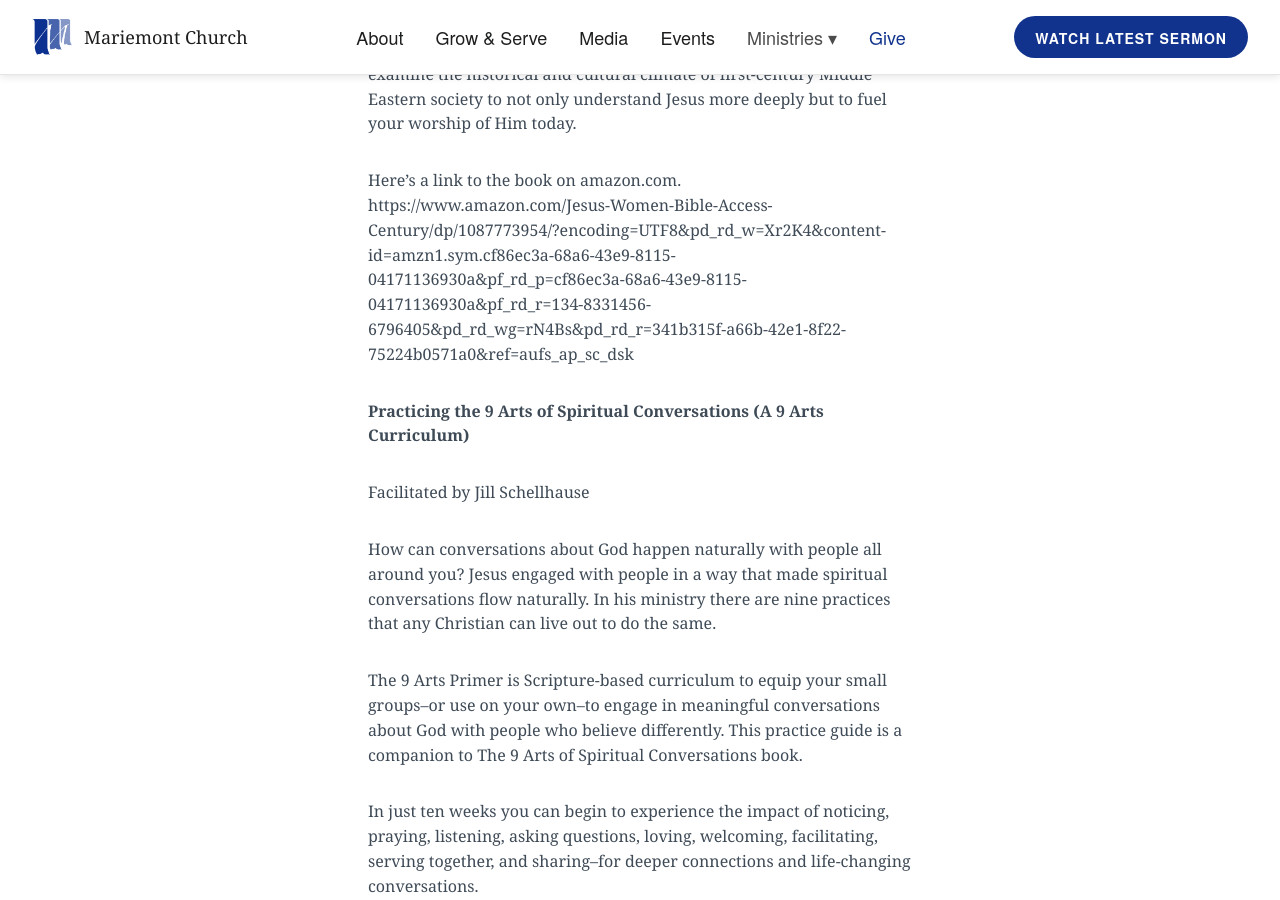
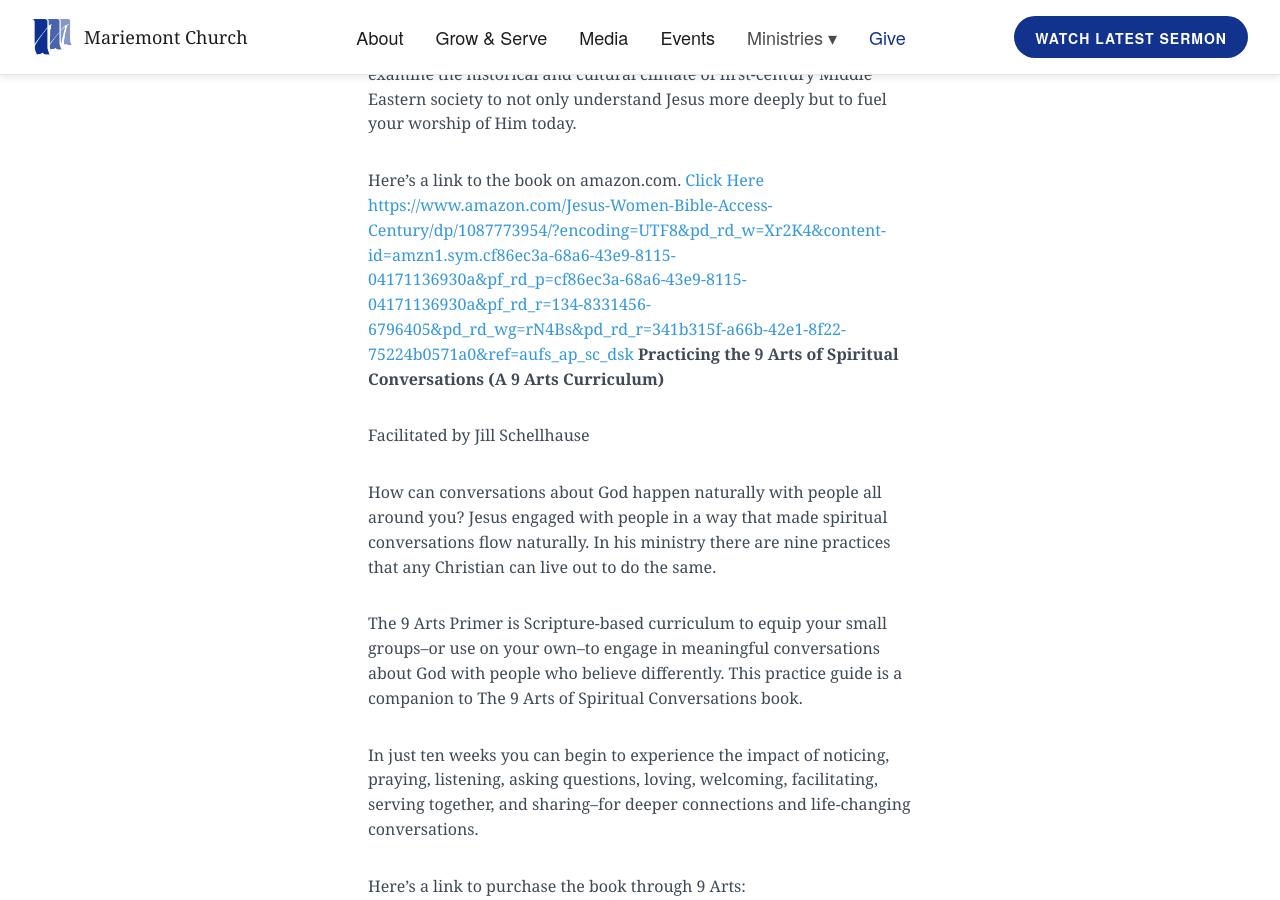
Before and after one commit to lukemoderwell/mariemont, a Jekyll site: the page built from womens-ministry.md, in a window 1280 px wide and 900 px high, scrolled down 2284 px. Built offline with Jekyll 4.4.1, drawn with Linux system fonts in a browser that asks for light colours; nearby versions of some CDN libraries.

Commit message:
Updated Womens Ministry

```diff
--- a/womens-ministry.md
+++ b/womens-ministry.md
@@ -45,8 +45,10 @@
 Join biblical culturalist Kristi McLelland on those dusty roads as she transports you back to Jesus’ world, following in the footsteps of the women who came face-to-face with the Living God. Over 7 sessions, examine the historical and cultural climate of first-century Middle Eastern society to not only understand Jesus more deeply but to fuel your worship of Him today.
 
 Here's a link to the book on amazon.com.
-https://www.amazon.com/Jesus-Women-Bible-Access-Century/dp/1087773954/?_encoding=UTF8&pd_rd_w=Xr2K4&content-id=amzn1.sym.cf86ec3a-68a6-43e9-8115-04171136930a&pf_rd_p=cf86ec3a-68a6-43e9-8115-04171136930a&pf_rd_r=134-8331456-6796405&pd_rd_wg=rN4Bs&pd_rd_r=341b315f-a66b-42e1-8f22-75224b0571a0&ref_=aufs_ap_sc_dsk
-
+[Click Here]([https://www.amazon.com/Jesus-Women-Bible-Access-Century/dp/1087773954/?_encoding=UTF8&pd_rd_w=Xr2K4&content-id=amzn1.sym.cf86ec3a-68a6-43e9-8115-04171136930a&pf_rd_p=cf86ec3a-68a6-43e9-8115-04171136930a&pf_rd_r=134-8331456-6796405&pd_rd_wg=rN4Bs&pd_rd_r=341b315f-a66b-42e1-8f22-75224b0571a0&ref_=aufs_ap_sc_dsk
+](https://www.amazon.com/Jesus-Women-Bible-Access-Century/dp/1087773954/?_encoding=UTF8&pd_rd_w=Xr2K4&content-id=amzn1.sym.cf86ec3a-68a6-43e9-8115-04171136930a&pf_rd_p=cf86ec3a-68a6-43e9-8115-04171136930a&pf_rd_r=134-8331456-6796405&pd_rd_wg=rN4Bs&pd_rd_r=341b315f-a66b-42e1-8f22-75224b0571a0&ref_=aufs_ap_sc_dsk))
+[https://www.amazon.com/Jesus-Women-Bible-Access-Century/dp/1087773954/?_encoding=UTF8&pd_rd_w=Xr2K4&content-id=amzn1.sym.cf86ec3a-68a6-43e9-8115-04171136930a&pf_rd_p=cf86ec3a-68a6-43e9-8115-04171136930a&pf_rd_r=134-8331456-6796405&pd_rd_wg=rN4Bs&pd_rd_r=341b315f-a66b-42e1-8f22-75224b0571a0&ref_=aufs_ap_sc_dsk
+](https://www.amazon.com/Jesus-Women-Bible-Access-Century/dp/1087773954/?_encoding=UTF8&pd_rd_w=Xr2K4&content-id=amzn1.sym.cf86ec3a-68a6-43e9-8115-04171136930a&pf_rd_p=cf86ec3a-68a6-43e9-8115-04171136930a&pf_rd_r=134-8331456-6796405&pd_rd_wg=rN4Bs&pd_rd_r=341b315f-a66b-42e1-8f22-75224b0571a0&ref_=aufs_ap_sc_dsk)
 **Practicing the 9 Arts of Spiritual Conversations (A 9 Arts Curriculum)**
 
 Facilitated by Jill Schellhause
```
